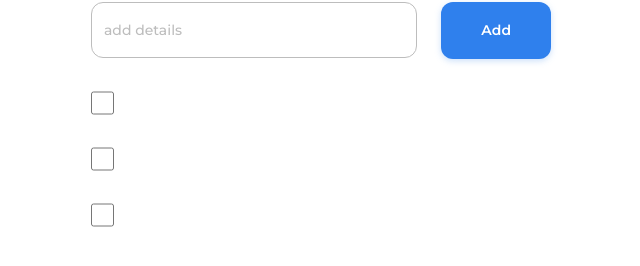
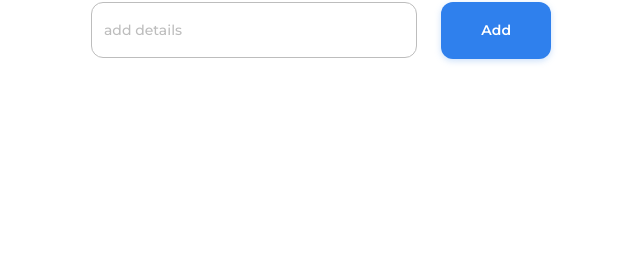
Before and after one commit to hitmaizer/todo-list, a React (Create React App) app: page / in a window 1280 px wide. Both pictures are taken after a click on the button "Active". Shown: the part 240-506 px from the top of the page, without its empty margins (319-959 px from the left). Built offline with nearby package versions, Linux system fonts and the light colour scheme.

Commit message:
ongoing tasks + completed tasks state set up

```diff
--- a/src/components/Tabs.jsx
+++ b/src/components/Tabs.jsx
@@ -1,7 +1,47 @@
+/* eslint-disable array-callback-return */
+import React from 'react'
 import { DeleteBin7 } from '@styled-icons/remix-line/DeleteBin7'
 import ListItem from '../components/ListItem'
+import { nanoid } from 'nanoid'
 
 function Tabs(props) {
+  const [activeTasks, setActiveTasks] = React.useState([])
+  const [completedTasks, setCompletedTasks] = React.useState([])
+
+  React.useEffect(() => {
+    const activeList = props.notes.filter((value) => {
+      if (value.isCompleted === false) {
+        return value
+      }
+    })
+
+    const completedList = props.notes.filter((value) => {
+      if (value.isCompleted === true) {
+        return value
+      }
+    })
+
+    setActiveTasks(activeList)
+    setCompletedTasks(completedList)
+
+  }, [props.notes])
+
+  console.log(completedTasks)
+
+  const allItems = props.notes.map(note => <ListItem
+    key={nanoid()}
+    task={note.task}
+    completed={note.isCompleted} />)
+
+  const activeItems = activeTasks.map(item => <ListItem
+    key={nanoid()}
+    task={item.task}
+    completed={item.isCompleted} />)
+
+  const completedItems = completedTasks.map(item => <ListItem
+    key={nanoid()}
+    task={item.task}
+    completed={item.isCompleted} />)
 
 
   return (
@@ -41,14 +81,12 @@ function Tabs(props) {
             name="task"
             onChange={(e) => props.handleChange(e)}
             />
-            <button className="alltab__btn">
+            <button className="alltab__btn" onClick={props.submitNote}>
               <span className="btn__text">Add</span>
             </button>
           </div>
           <div className="alltab__content flex-col">
-            <ListItem />
-            <ListItem />
-            <ListItem />
+            {allItems}
           </div>
         </div>
 
@@ -59,24 +97,25 @@ function Tabs(props) {
             placeholder="add details"
             name="task"
             />
-            <button className="alltab__btn">
+            <button className="alltab__btn" onClick={props.submitNote}>
               <span className="btn__text">Add</span>
             </button>
           </div>
           <div className="alltab__content flex-col">
-            <ListItem />
-            <ListItem />
-            <ListItem />
+            {activeItems}
           </div>
         </div>
 
         <div className={props.state === 3 ? "content  active-content" : "content"}>
         <div className="alltab__content flex-col">
-            <div className="content__item flex-row">
+            {
+              completedItems.length != 0 && <div className="content__item flex-row">
               <input type="checkbox" defaultChecked={true} className="item__checkbox" />
-              <p className="item__description item__description--completed"><del>Do coding challenges</del></p>
+              {completedItems}
               <DeleteBin7 size="24px" className="item__icon" />
-            </div>
+              </div>
+            }
+
             <button className="delete__btn">
               <span className="btn__text">delete all</span>
             </button>
```
